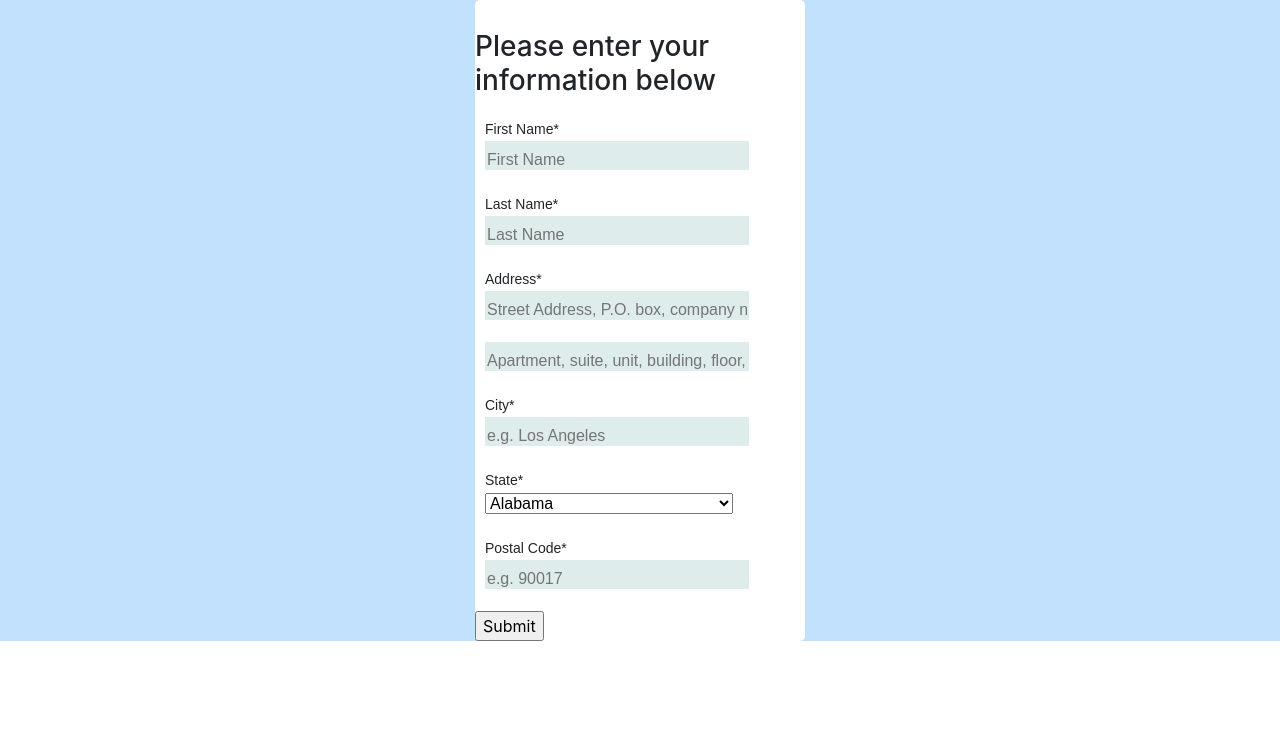
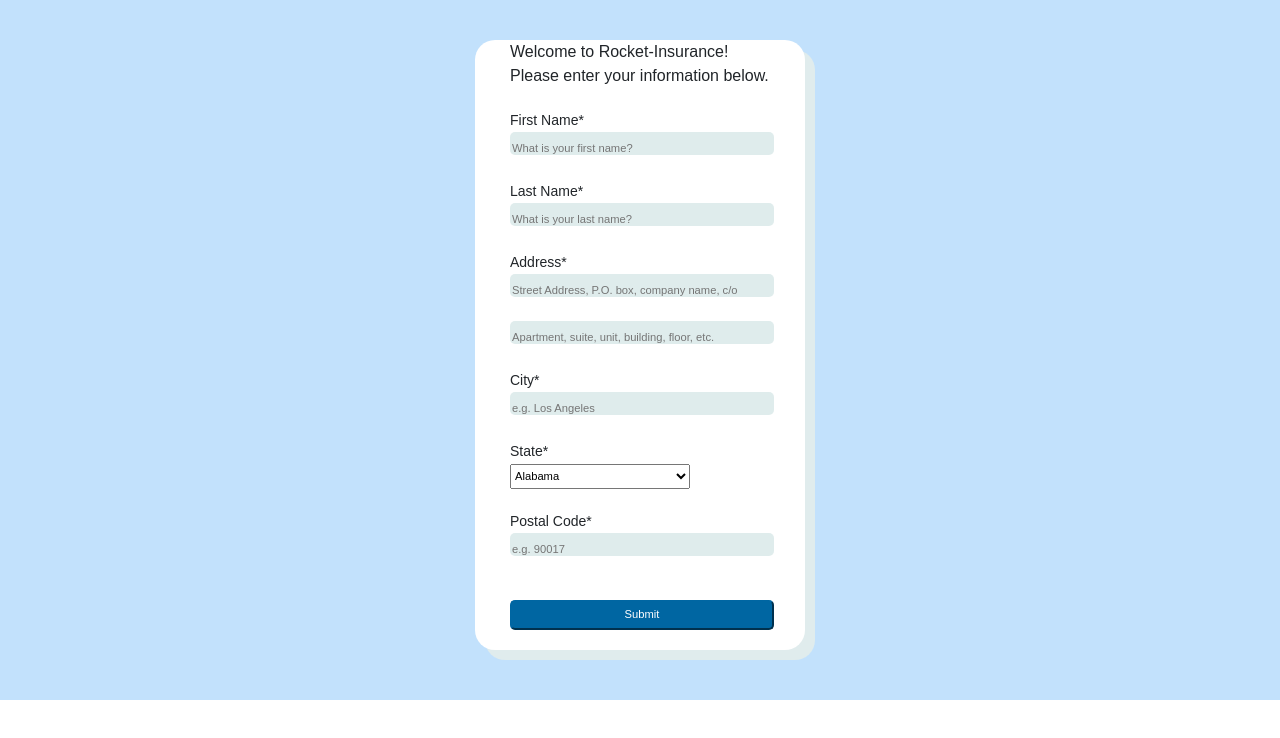
Before and after one commit to abalmeo/sure_coding_challenge, a React (Create React App) app in the folder client/: page / in a window 1280 px wide. Shown: the top 738 px of the page. Built offline with nearby package versions, Linux system fonts and the light colour scheme.

Commit message:
Adjusting style and rebuilding application

```diff
--- a/client/src/App.css
+++ b/client/src/App.css
@@ -1,20 +1,13 @@
-form-header {
-  font-size: 100%;
-  text-align: center;
-  letter-spacing: 2px;
-  padding: 0px 10px 25px;
-}
-
 .ratingInfoBackground {
   background: #c2e1fc;
+  padding-top: 20px;
+  padding-bottom: 50px;
 }
 
 .registration {
-  width: 100%;
   max-width: 330px;
-  padding-top: 30px;
+  max-height: 50%;
   margin: auto;
-  height: 100%;
 }
 
 .userGreeting {
@@ -25,22 +18,19 @@
 }
 
 .container {
-  max-width: 100%;
   margin: auto;
   overflow: hidden;
-  margin-top: 6rem;
 }
 
 form {
-  width: 50%;
-  height: 50%;
   position: relative;
   background: white;
-  border-radius: 5px;
+  border-radius: 20px;
+  box-shadow: 10px 10px #e0eced;
 }
 
 .form-group {
-  margin: 20px 10px;
+  margin: 20px 35px;
   font-family: sans-serif;
   width: 80%;
 }
@@ -50,6 +40,7 @@
   height: 100%;
   padding-top: 10px;
   border: none;
+  border-radius: 5px;
   background: rgba(196, 220, 221, 0.541);
 }
 
@@ -72,3 +63,27 @@
   float: none;
   margin-bottom: 10px;
 }
+
+input {
+  font-family: sans-serif;
+  font-size: 0.7rem;
+}
+
+select {
+  font-family: sans-serif;
+  font-size: 0.7rem;
+  height: 25px;
+}
+
+.submitButton {
+  background: #0066a2;
+  color: white;
+  margin: 20px 35px;
+  font-family: sans-serif;
+  width: 80%;
+  border-style: outset;
+  border-color: #0066a2;
+  height: 30px;
+  border-radius: 5px;
+  text-shadow: none;
+}
--- a/client/src/components/layout/QuoteOverview.js
+++ b/client/src/components/layout/QuoteOverview.js
@@ -1,4 +1,4 @@
-import React, {Fragment} from 'react';
+import React from 'react';
 import { Card, Container, Row, Col } from 'react-bootstrap';
 import { Redirect } from "react-router-dom";
 
@@ -23,7 +23,17 @@
   // Destructuring response data
   const {
     quote: {
-      policy_holder,
+      rating_address: {
+        line_1,
+        line_2,
+        city,
+        region,
+        postal
+      },
+      policy_holder: {
+        first_name,
+        last_name
+      },
       variable_options,
     }} = data
 
@@ -45,11 +55,23 @@
   return (
     <Container>
       <div className="userGreeting">
-        Hi {policy_holder.first_name}, we're excited you've chosen us for rocket owner's insurance! Please see the the available plans listed below.
+        Hi {first_name}, we're excited you've chosen us for rocket owner's insurance! Please see the the available plans listed below.
       </div>
 
       <Row>
-        <Col md={{span: 4, offset: 2}}>
+        <Col md={{span: 4}}>
+            <Card className="insuranceCard" bg="secondary" text="white" style={{ width: '18rem', height: '20rem' }}>
+              <Card.Header>Profile</Card.Header>
+              <Card.Body>
+                <table>
+                  <tdata>Policy Holder:{first_name}{last_name}</tdata><br/>
+                  <tdata>Address: {line_1} {line_2}{city} {region} {postal}</tdata>
+                </table>
+              </Card.Body>
+            </Card>
+        </Col>
+
+        <Col md={{span: 4}}>
           <Card className="insuranceCard" bg="warning" text="white" style={{ width: '18rem', height: '20rem' }}>
             <Card.Header>Deductible</Card.Header>
             <Card.Body>
--- a/client/src/components/layout/RatingInformation.js
+++ b/client/src/components/layout/RatingInformation.js
@@ -49,13 +49,13 @@
 
   // Get State values for dropdown
   const stateOptions = Object.values(states).map(state => (
-    <option value={state}>{state}</option>
+    <option value={state} key={state}>{state}</option>
   ))
 
   return (
     <div className="ratingInfoBackground">
       <form className="registration" onSubmit={e => onFormSubmit(e)}>
-        <h3 className="form-header"> Please enter your information below</h3>
+        <div className="form-group"> Welcome to Rocket-Insurance! Please enter your information below.</div>
 
         <div className='form-group'>
           <small>
@@ -63,7 +63,7 @@
           </small>
           <input
             type="text"
-            placeholder="First Name"
+            placeholder="What is your first name?"
             name="first_name"
             value={first_name}
             onChange={e=>onFormChange(e)}
@@ -77,7 +77,7 @@
           </small>
           <input
             type="text"
-            placeholder="Last Name"
+            placeholder="What is your last name?"
             name="last_name"
             value={last_name}
             onChange={e=>onFormChange(e)}
@@ -125,7 +125,7 @@
 
         <div className='form-group'>
           <small>
-            State*
+            State* <br/>
           </small>
           <select
             name="region"
@@ -151,7 +151,7 @@
           />
         </div>
 
-        <input type='submit'/>
+        <input className="submitButton" type='submit'/>
 
       </form>
     </div>
```
Also changed, not shown: 12 other files (tests, documents, lock files or other folders).
